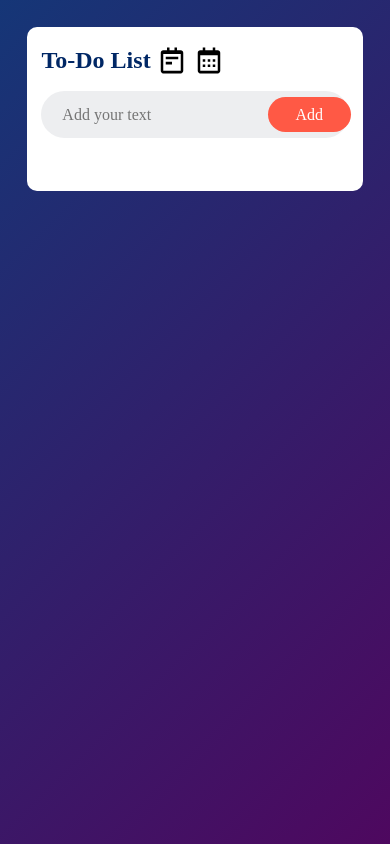
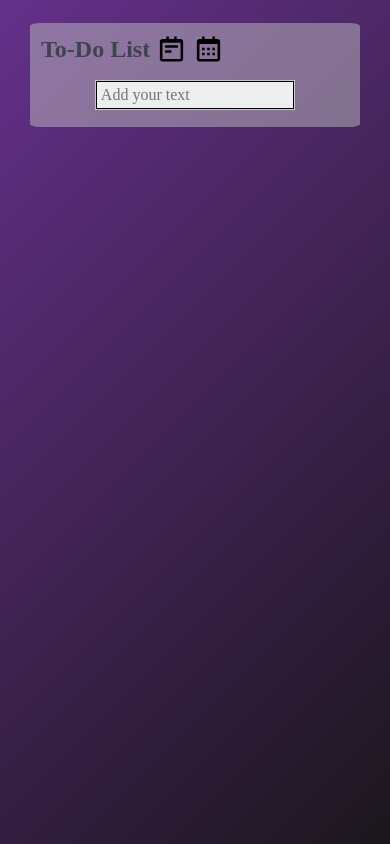
Before and after one commit to patrickaigbogun/todo_app, a plain HTML site: page index.html in a window 390 px wide. Drawn offline with Linux system fonts and the light colour scheme.

Commit message:
bug fixes for input bar on mobile

```diff
--- a/index.html
+++ b/index.html
@@ -21,7 +21,7 @@
 				<!-- Input field for new tasks -->
 				<input type="text" id="input-box" placeholder="Add your text">
 				<!-- Button to add new tasks -->
-				<button onclick="addTask()">Add</button>
+				<!-- <button onclick="addTask()">Add</button> -->
 			</div>
 			<!-- Unordered list to hold the tasks -->
 			<ul id="list-container"></ul>
--- a/styles.css
+++ b/styles.css
@@ -9,29 +9,34 @@
 /* Setting base font size for the body for rem calculations */
 body {
 	font-size: 100%;
+	margin: 0;
+	padding: 0;
 }
 
 /* Container styling for full width and height, with a gradient background */
 .container {
 	width: 100%;
+	height: 100%;
+	min-width: 100%;
 	min-height: 100vh;
-	background: linear-gradient(135deg, #153677, #4e085f);
-	padding: 2%;
+	background: linear-gradient(135deg, #410070cf, #1b161c);
+	padding: 3%;
+	margin: 0;
 }
 
 /* Styling the to-do app box with max width, centering, padding, and border radius */
 .todo-app {
 	width: 90%;
-	max-width: 540px;
-	background: white;
-	margin: 5% auto 2%;
-	padding: 5% 4% 10%;
-	border-radius: 10px;
+	max-width: 100%;
+	background-color:rgba(196, 196, 196, 0.475);
+	margin: 3% auto 3%;
+	padding: 3%;
+	border-radius: 3%;
 }
 
 /* Styling for the main header including color and margin */
 .todo-app h2 {
-	color: #002765;
+	color: #3e444d;
 	display: flex;
 	align-items: center;
 	margin-bottom: 5%;
@@ -48,19 +53,25 @@ body {
 /* Row styling for the input and button with flex display, background, and padding */
 .row {
 	display: flex;
+	flex-direction: row;
 	align-items: center;
+	width: 65%;
+	max-width: 70%;
+	min-width: 65%;
 	justify-content: space-between;
 	background: #edeef0;
-	border-radius: 30px;
-	padding: 2% 5%;
-	margin-bottom: 5%;
+	border: solid 1px rgba(128, 128, 128, 0.368);
+	margin: 2% auto ;
+	padding: 0;
 }
 
 /* Input field styling within the row */
 input {
 	flex: 1;
-	border: none;
+	border: solid black 1px;
+	width: 100%;
 	outline: none;
+	margin: 0;
 	background: transparent;
 	padding: 2%;
 	font-size: 1rem;
@@ -68,7 +79,9 @@ input {
 
 /* Button styling within the row */
 button {
+	flex: 2;
 	border: none;
+	z-index: 10;
 	outline: none;
 	padding: 3% 10%;
 	background: #ff5945;
```
